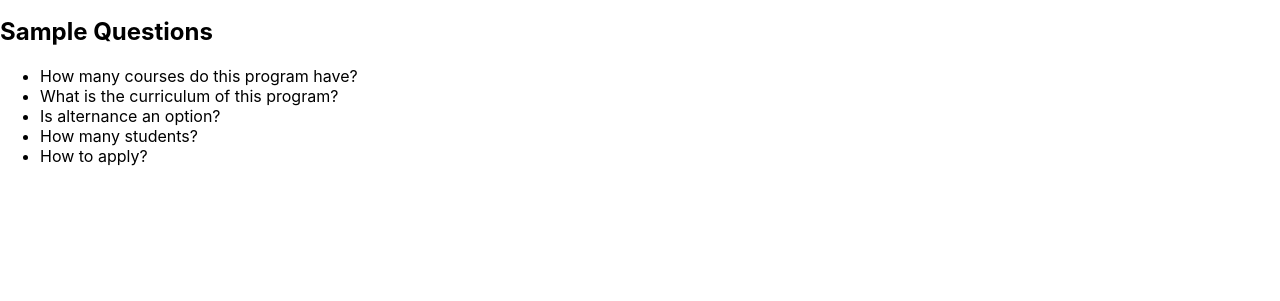
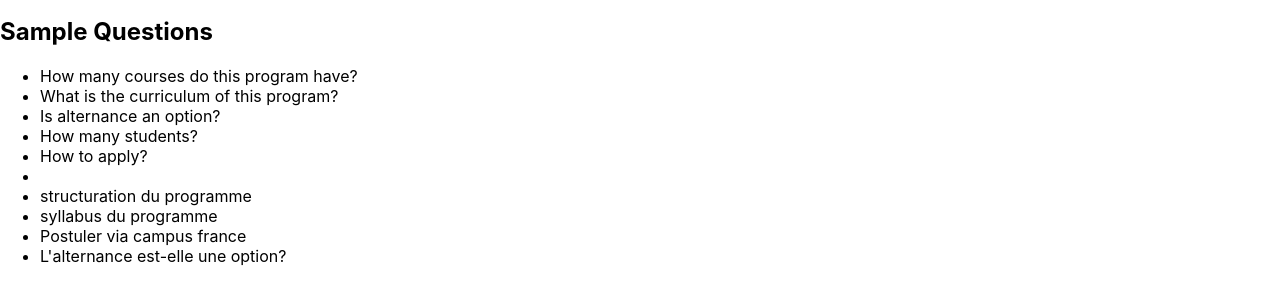
Before and after one commit to mmaless/NovaChatbot, a website: page public/index.html in a window 1280 px wide. Shown: the part 105-406 px from the top of the page. Drawn offline with Linux system fonts and the light colour scheme.

Commit message:
Add sample french questions

```diff
--- a/public/index.html
+++ b/public/index.html
@@ -22,6 +22,11 @@
     <li>Is alternance an option?</li>
     <li>How many students?</li>
     <li>How to apply?</li>
+    <li></li>
+    <li>structuration du programme</li>
+    <li>syllabus du programme</li>
+    <li>Postuler via campus france</li>
+    <li>L'alternance est-elle une option?</li>
   </ul>
   <div id="root" role="main">
   </div>
```
